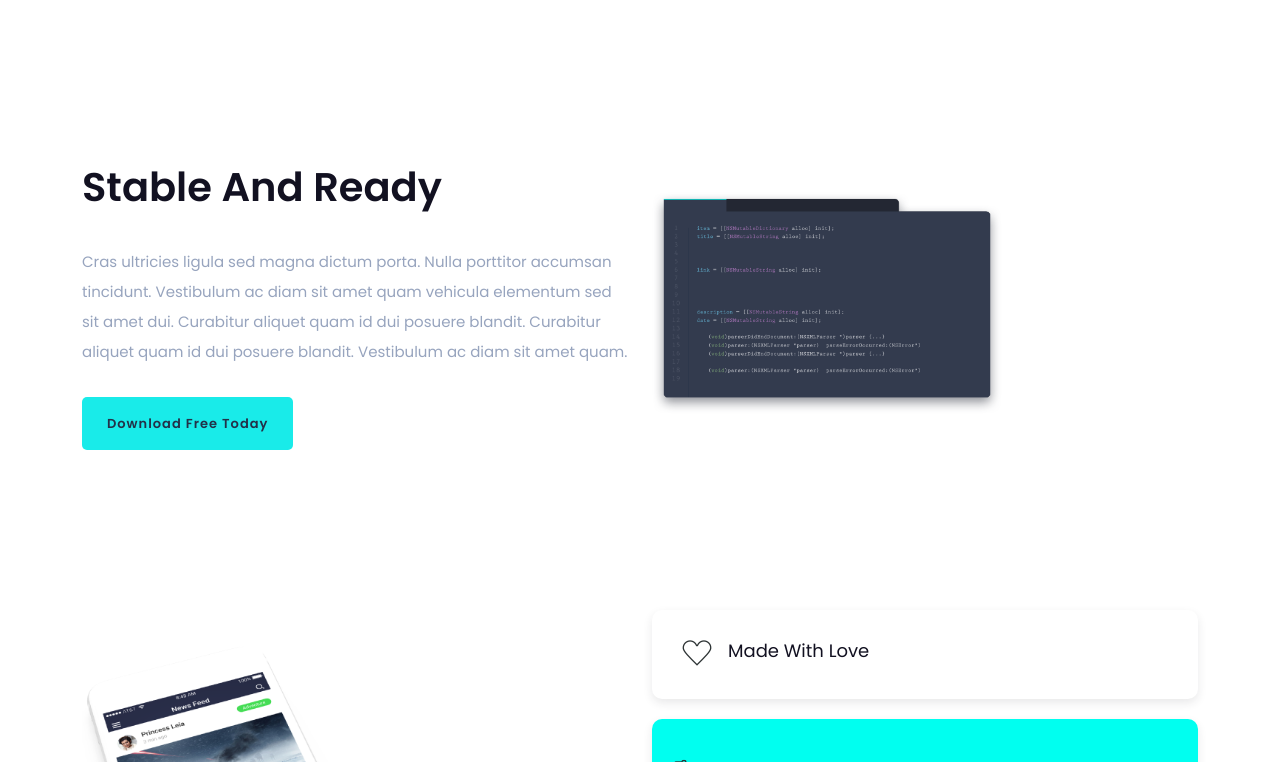
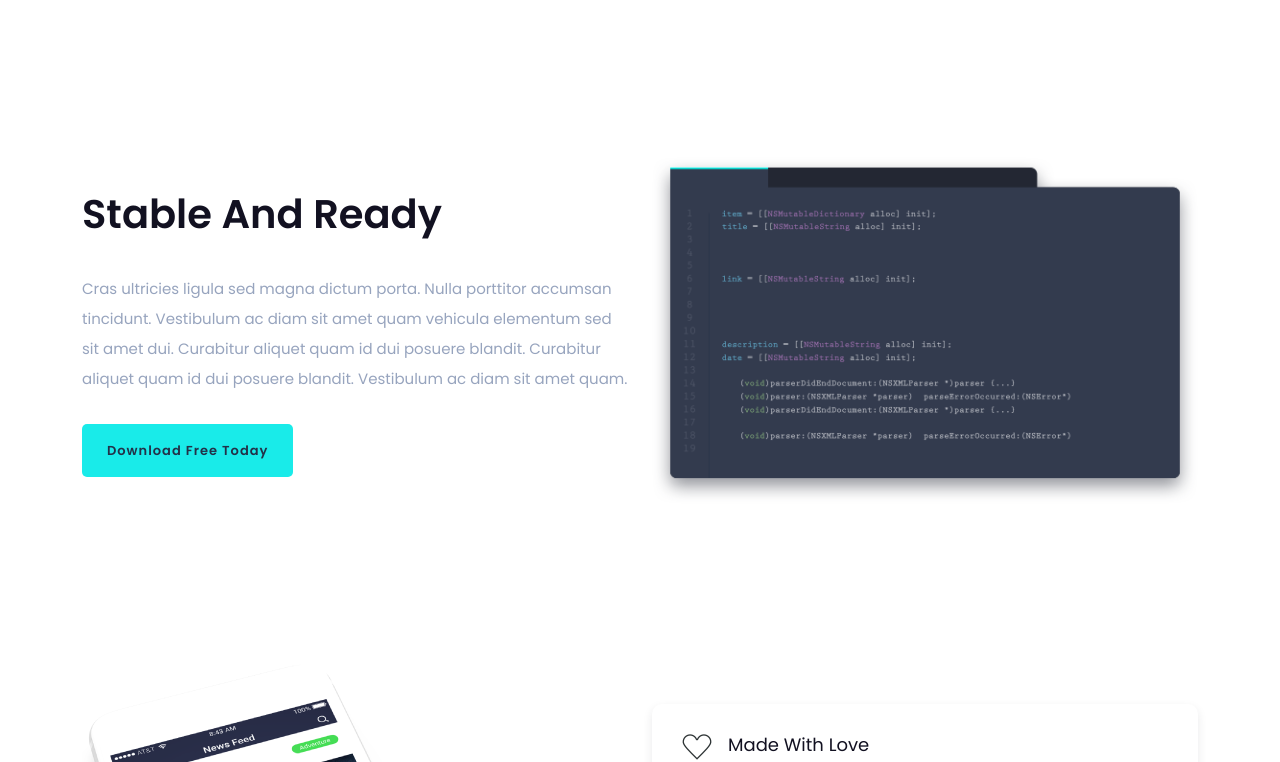
Before and after one commit to shakibhosensabbir/appo-landing-page, a plain HTML site: page index.html in a window 1280 px wide. Shown: the part 2038-2800 px from the top of the page. Drawn offline with Linux system fonts and the light colour scheme.

Commit message:
Update style.css

```diff
--- a/assets/css/style.css
+++ b/assets/css/style.css
@@ -39,9 +39,7 @@
 	max-width: 100%;
 	transition: all 0.3s ease-out 0s;
 }
-img {
-    max-width: 350px;
-}
+
 .f-left {
 	float: left
 }
```
